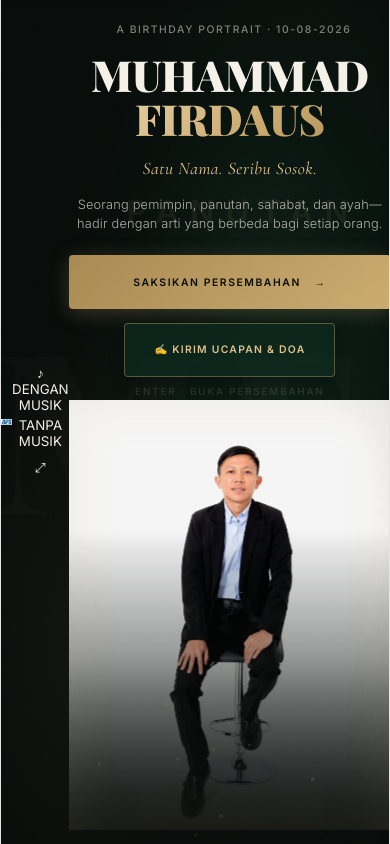
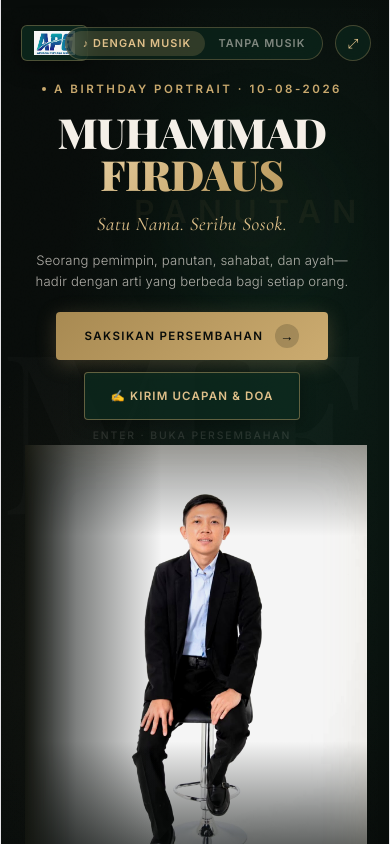
Before and after one commit to fajarramadhani/ultah-pakdaus, a React (Vite) app: page / in a window 390 px wide. Built offline with nearby package versions, Linux system fonts and the light colour scheme; a web font is replaced by a local one.

Commit message:
fix: perfect Pre-show positioning, top bar controls, and responsive typography

```diff
--- a/src/components/chapters/Chapter0Preshow.module.css
+++ b/src/components/chapters/Chapter0Preshow.module.css
@@ -32,7 +32,7 @@
 .bgVignette {
   position: absolute;
   inset: 0;
-  background: radial-gradient(ellipse 130% 130% at 50% 50%, transparent 45%, rgba(8, 12, 10, 0.8) 100%);
+  background: radial-gradient(ellipse 130% 130% at 50% 50%, transparent 45%, rgba(8, 12, 10, 0.85) 100%);
   pointer-events: none;
 }
 
@@ -60,12 +60,12 @@
 .bgMonogram {
   position: absolute;
   top: 50%;
-  right: 6%;
+  right: 4%;
   transform: translateY(-50%);
   font-family: var(--font-serif);
-  font-size: clamp(14rem, 28vw, 32rem);
+  font-size: clamp(14rem, 26vw, 30rem);
   font-weight: 900;
-  color: rgba(255, 255, 255, 0.02);
+  color: rgba(255, 255, 255, 0.018);
   pointer-events: none;
   user-select: none;
   line-height: 1;
@@ -76,18 +76,18 @@
 .ambientWordArea {
   position: absolute;
   top: 22%;
-  right: 8%;
-  z-index: 2;
+  right: 6%;
+  z-index: 1;
   pointer-events: none;
   user-select: none;
 }
 
 .ambientWord {
   font-family: var(--font-sans);
-  font-size: clamp(2rem, 5vw, 4.5rem);
+  font-size: clamp(2rem, 4vw, 3.8rem);
   font-weight: 700;
   letter-spacing: 0.35em;
-  color: rgba(201, 169, 110, 0.08);
+  color: rgba(201, 169, 110, 0.06);
   text-transform: uppercase;
   display: block;
   transition: opacity 0.7s ease, transform 0.7s ease, filter 0.7s ease;
@@ -105,56 +105,103 @@
   filter: blur(8px);
 }
 
-/* ── Top-Right Icon Controls (Audio Soundtrack Toggle + Fullscreen) */
+/* ── Fixed Top-Left APG Badge ────────────────────────────── */
+.topLeftLogo {
+  position: absolute;
+  top: clamp(1.25rem, 3vh, 2rem);
+  left: clamp(1.25rem, 3vw, 2.5rem);
+  z-index: 100;
+  display: flex;
+  align-items: center;
+  gap: 0.75rem;
+  opacity: 0;
+  animation: fadeIn 0.8s ease 0.1s forwards;
+}
+
+.logoBadge {
+  background: rgba(13, 43, 31, 0.8);
+  border: 1px solid rgba(201, 169, 110, 0.35);
+  border-radius: 6px;
+  padding: 5px 12px;
+  display: flex;
+  align-items: center;
+  justify-content: center;
+  backdrop-filter: blur(10px);
+  -webkit-backdrop-filter: blur(10px);
+  box-shadow: 0 4px 20px rgba(0, 0, 0, 0.5);
+}
+
+.apgLogoImg {
+  height: clamp(24px, 3vw, 32px);
+  width: auto;
+  object-fit: contain;
+}
+
+/* ── Fixed Top-Right Sound & Fullscreen Controls ─────────── */
 .topRightControls {
   position: absolute;
-  top: clamp(1.25rem, 3vh, 2.25rem);
-  right: clamp(1.25rem, 3.5vw, 2.5rem);
-  z-index: 50;
+  top: clamp(1.25rem, 3vh, 2rem);
+  right: clamp(1.25rem, 3vw, 2.5rem);
+  z-index: 100;
   display: flex;
   align-items: center;
   gap: 0.75rem;
 }
 
-.iconBtn {
-  position: relative;
-  width: 44px;
-  height: 44px;
+.soundSelector {
+  display: flex;
+  align-items: center;
+  background: rgba(13, 43, 31, 0.6);
+  border: 1px solid rgba(201, 169, 110, 0.3);
+  border-radius: 20px;
+  padding: 3px;
+  backdrop-filter: blur(10px);
+  -webkit-backdrop-filter: blur(10px);
+}
+
+.soundOption {
+  padding: 0.35rem 0.85rem;
+  border-radius: 16px;
+  background: transparent;
+  border: none;
+  color: var(--text-muted);
+  font-family: var(--font-sans);
+  font-size: 0.68rem;
+  font-weight: 600;
+  letter-spacing: 0.1em;
+  cursor: pointer;
+  transition: all 0.2s ease;
+}
+
+.soundOption:hover {
+  color: var(--ivory);
+}
+
+.soundActive {
+  background: rgba(201, 169, 110, 0.2);
+  color: var(--champagne-light);
+  font-weight: 700;
+}
+
+.fsBtn {
+  width: 36px;
+  height: 36px;
   border-radius: 50%;
-  background: rgba(13, 43, 31, 0.4);
-  border: 1px solid rgba(201, 169, 110, 0.25);
-  color: var(--ivory-dim);
+  background: rgba(13, 43, 31, 0.6);
+  border: 1px solid rgba(201, 169, 110, 0.3);
+  color: var(--champagne-light);
   display: flex;
   align-items: center;
   justify-content: center;
   cursor: pointer;
-  backdrop-filter: blur(12px);
-  -webkit-backdrop-filter: blur(12px);
-  transition: background 0.25s, color 0.25s, border-color 0.25s, transform 0.25s;
+  backdrop-filter: blur(10px);
+  transition: all 0.2s ease;
 }
 
-.iconBtn:hover {
-  background: rgba(26, 74, 50, 0.6);
-  color: var(--ivory);
-  border-color: rgba(201, 169, 110, 0.5);
-  transform: translateY(-1px);
-}
-
-.iconBtnActive {
+.fsBtn:hover {
+  background: rgba(26, 74, 50, 0.8);
   border-color: rgba(201, 169, 110, 0.6);
-  color: var(--champagne-light);
-  box-shadow: 0 0 15px rgba(201, 169, 110, 0.2);
-}
-
-.soundDot {
-  position: absolute;
-  top: 8px;
-  right: 8px;
-  width: 6px;
-  height: 6px;
-  border-radius: 50%;
-  background: var(--champagne-light);
-  box-shadow: 0 0 8px var(--champagne);
+  transform: scale(1.05);
 }
 
 /* ── Main Container (Split Layout 16:9) ──────────────────── */
@@ -162,12 +209,20 @@
   position: relative;
   z-index: 10;
   width: 100%;
-  max-width: 1520px;
+  max-width: 1480px;
   height: 100%;
   display: grid;
-  grid-template-columns: 50% 50%;
-  padding: clamp(2rem, 5vh, 4rem) clamp(2rem, 5vw, 5.5rem);
+  grid-template-columns: 52% 48%;
+  padding: clamp(4.5rem, 9vh, 6rem) clamp(1.5rem, 4vw, 4rem) clamp(1.5rem, 3vh, 2.5rem);
   align-items: center;
+}
+
+@media (max-width: 992px) {
+  .container {
+    grid-template-columns: 1fr;
+    padding-top: 5rem;
+    overflow-y: auto;
+  }
 }
 
 /* ── Left Column (Content) ──────────────────────────────── */
@@ -177,60 +232,20 @@
   justify-content: center;
   align-items: center;
   text-align: center;
-  gap: clamp(0.4rem, 1.4vh, 0.9rem);
-  padding-right: clamp(1rem, 2.5vw, 3rem);
-  max-width: 680px;
+  gap: clamp(0.3rem, 1vh, 0.7rem);
+  padding-right: clamp(0.5rem, 2vw, 2.5rem);
+  max-width: 660px;
   margin: 0 auto;
-}
-
-/* ── Top-Left Logo Header ────────────────────────────────── */
-.topLeftLogo {
-  position: absolute;
-  top: clamp(1.25rem, 3vh, 2.25rem);
-  left: clamp(1.25rem, 3.5vw, 2.5rem);
-  z-index: 50;
-  display: flex;
-  align-items: center;
-  gap: 0.75rem;
-  opacity: 0;
-  animation: fadeIn 0.8s ease 0.1s forwards;
-}
-
-.logoBadge {
-  background: rgba(13, 43, 31, 0.7);
-  border: 1px solid rgba(201, 169, 110, 0.3);
-  border-radius: 4px;
-  padding: 4px 10px;
-  display: flex;
-  align-items: center;
-  justify-content: center;
-  backdrop-filter: blur(8px);
-  box-shadow: 0 4px 15px rgba(0, 0, 0, 0.4);
-}
-
-.apgLogoImg {
-  height: clamp(24px, 3.2vw, 32px);
-  width: auto;
-  object-fit: contain;
-}
-
-.identityText {
-  font-family: var(--font-sans);
-  font-size: var(--text-xs);
-  font-weight: 600;
-  letter-spacing: 0.22em;
-  color: var(--champagne);
-  text-transform: uppercase;
 }
 
 /* Eyebrow & Date */
 .eyebrow {
   font-family: var(--font-sans);
-  font-size: var(--text-xs);
-  font-weight: 500;
-  letter-spacing: 0.2em;
+  font-size: 0.72rem;
+  font-weight: 600;
+  letter-spacing: 0.22em;
   text-transform: uppercase;
-  color: var(--text-muted);
+  color: var(--champagne);
   display: flex;
   align-items: center;
   justify-content: center;
@@ -239,18 +254,21 @@
   text-align: center;
   opacity: 0;
   animation: fadeIn 0.8s ease 0.3s forwards;
-  margin-bottom: 0.15rem;
+  margin-bottom: 0.1rem;
 }
 
 .eyebrowDot {
-  color: var(--text-faint);
+  width: 4px;
+  height: 4px;
+  border-radius: 50%;
+  background: var(--champagne);
 }
 
 /* MAIN HEADLINE NAME — TEKS TERBESAR & PALING DOMINAN */
 .nameHeadline {
   width: 100%;
   text-align: center;
-  margin: 0.25rem 0 0.4rem;
+  margin: 0.15rem 0 0.3rem;
   line-height: 1.02;
   letter-spacing: -0.015em;
   opacity: 0;
@@ -260,7 +278,7 @@
 .firstName {
   display: block;
   font-family: var(--font-serif);
-  font-size: clamp(3.5rem, 5.8vw, 6.8rem);
+  font-size: clamp(2.6rem, 4.6vw, 5.2rem);
   font-weight: 800;
   color: var(--ivory);
   text-align: center;
@@ -269,7 +287,7 @@
 .lastName {
   display: block;
   font-family: var(--font-serif);
-  font-size: clamp(3.5rem, 5.8vw, 6.8rem);
+  font-size: clamp(2.6rem, 4.6vw, 5.2rem);
   font-weight: 800;
   background: linear-gradient(135deg, #F0DBB3 0%, #C9A96E 60%, #A88A52 100%);
   -webkit-background-clip: text;
@@ -281,14 +299,14 @@
 /* Supporting Theme Statement */
 .themeStatement {
   font-family: var(--font-accent);
-  font-size: clamp(1.3rem, 2.4vw, 2rem);
+  font-size: clamp(1.2rem, 2vw, 1.75rem);
   font-style: italic;
   font-weight: 400;
   color: var(--champagne-light);
   letter-spacing: 0.03em;
   text-align: center;
   width: 100%;
-  margin-bottom: 0.2rem;
+  margin-bottom: 0.15rem;
   opacity: 0;
   animation: fadeIn 0.8s ease 0.7s forwards;
 }
@@ -296,20 +314,20 @@
 /* Editorial Description */
 .description {
   font-family: var(--font-sans);
-  font-size: clamp(0.85rem, 1.25vw, 1.025rem);
+  font-size: clamp(0.82rem, 1.15vw, 0.95rem);
   font-weight: 300;
   color: var(--ivory-dim);
-  line-height: 1.65;
-  max-width: 490px;
+  line-height: 1.6;
+  max-width: 480px;
   text-align: center;
   margin-left: auto;
   margin-right: auto;
-  margin-bottom: 0.3rem;
+  margin-bottom: 0.2rem;
   opacity: 0;
   animation: fadeIn 0.8s ease 0.9s forwards;
 }
 
-/* Primary CTA Button Group (Fully Rata Tengah) */
+/* Primary & Secondary CTA Button Group */
 .ctaGroup {
   display: flex;
   flex-direction: column;
@@ -317,10 +335,19 @@
   justify-content: center;
   width: 100%;
   text-align: center;
-  gap: 0.45rem;
-  margin-top: 0.6rem;
+  gap: 0.5rem;
+  margin-top: 0.5rem;
   opacity: 0;
   animation: fadeIn 0.8s ease 1.1s forwards;
+}
+
+.btnRow {
+  display: flex;
+  align-items: center;
+  justify-content: center;
+  flex-wrap: wrap;
+  gap: 0.75rem;
+  width: 100%;
 }
 
 .btnPrimary {
@@ -328,16 +355,16 @@
   display: inline-flex;
   align-items: center;
   justify-content: center;
-  gap: 0.85rem;
-  padding: 0.85rem 2.2rem;
-  min-height: 54px;
+  gap: 0.75rem;
+  padding: 0.75rem 1.8rem;
+  min-height: 48px;
   background: linear-gradient(135deg, #A88A52 0%, #C9A96E 50%, #DFC08A 100%);
   background-size: 200% auto;
   color: var(--obsidian);
   font-family: var(--font-sans);
-  font-size: var(--text-xs);
+  font-size: 0.72rem;
   font-weight: 700;
-  letter-spacing: 0.15em;
+  letter-spacing: 0.12em;
   text-transform: uppercase;
   border: none;
   border-radius: 4px;
@@ -353,39 +380,32 @@
   background-position: right center;
 }
 
-.btnPrimary:active {
-  transform: scale(0.98);
-}
-
-.btnPrimary:focus-visible {
-  outline: 2px solid var(--champagne-light);
-  outline-offset: 3px;
-}
-
-.btnRow {
+.arrowCircle {
+  width: 24px;
+  height: 24px;
+  border-radius: 50%;
+  background: rgba(8, 12, 10, 0.18);
   display: flex;
   align-items: center;
   justify-content: center;
-  flex-wrap: wrap;
-  gap: 0.85rem;
-  width: 100%;
+  font-size: 0.85rem;
 }
 
 .btnSecondary {
   display: inline-flex;
   align-items: center;
   justify-content: center;
-  gap: 0.6rem;
-  padding: 0.85rem 1.8rem;
-  min-height: 54px;
-  background: rgba(13, 43, 31, 0.7);
-  border: 1px solid rgba(201, 169, 110, 0.4);
+  gap: 0.5rem;
+  padding: 0.75rem 1.6rem;
+  min-height: 48px;
+  background: rgba(13, 43, 31, 0.75);
+  border: 1px solid rgba(201, 169, 110, 0.45);
   border-radius: 4px;
   color: var(--champagne-light);
   font-family: var(--font-sans);
-  font-size: var(--text-xs);
+  font-size: 0.72rem;
   font-weight: 700;
-  letter-spacing: 0.12em;
+  letter-spacing: 0.1em;
   text-transform: uppercase;
   cursor: pointer;
   backdrop-filter: blur(8px);
@@ -395,16 +415,16 @@
 }
 
 .btnSecondary:hover {
-  background: rgba(26, 74, 50, 0.9);
-  border-color: rgba(201, 169, 110, 0.75);
+  background: rgba(26, 74, 50, 0.95);
+  border-color: rgba(201, 169, 110, 0.8);
   color: #fff;
   transform: translateY(-2px);
-  box-shadow: 0 6px 20px rgba(201, 169, 110, 0.3);
+  box-shadow: 0 6px 20px rgba(201, 169, 110, 0.35);
 }
 
 .enterHint {
   font-family: var(--font-sans);
-  font-size: 0.68rem;
+  font-size: 0.65rem;
   font-weight: 500;
   letter-spacing: 0.18em;
   text-transform: uppercase;
@@ -596,7 +616,7 @@
   position: relative;
   width: 100%;
   height: 100%;
-  max-height: calc(100dvh - clamp(2rem, 5vw, 5rem));
+  max-height: calc(100dvh - clamp(4rem, 8vh, 6rem));
   overflow: hidden;
   display: flex;
   align-items: center;
@@ -616,7 +636,7 @@
   position: absolute;
   inset: 0;
   background:
-    linear-gradient(to right, rgba(8, 12, 10, 1) 0%, rgba(8, 12, 10, 0.5) 20%, transparent 45%),
+    linear-gradient(to right, rgba(8, 12, 10, 1) 0%, rgba(8, 12, 10, 0.5) 15%, transparent 40%),
     linear-gradient(to bottom, transparent 65%, rgba(8, 12, 10, 0.95) 100%),
     linear-gradient(to top, transparent 80%, rgba(8, 12, 10, 0.4) 100%);
   pointer-events: none;
@@ -639,138 +659,3 @@
   from { opacity: 0; filter: blur(20px); transform: scale(1.03); }
   to   { opacity: 1; filter: blur(0); transform: scale(1); }
 }
-
-@keyframes slowZoom {
-  from { transform: scale(1); }
-  to   { transform: scale(1.04); }
-}
-
-/* ── Responsive Breakpoints ──────────────────────────────── */
-
-/* Laptop 1366x768 / 1536x864 */
-@media (max-height: 800px) and (min-width: 1024px) {
-  .leftCol {
-    gap: 0.5rem;
-  }
-  .firstName, .lastName {
-    font-size: clamp(3.2rem, 5.5vw, 5.2rem);
-  }
-  .themeStatement {
-    font-size: clamp(1.2rem, 2.2vw, 1.7rem);
-  }
-  .description {
-    font-size: 0.875rem;
-  }
-  .btnPrimary {
-    min-height: 48px;
-    padding: 0.75rem 1.8rem;
-  }
-}
-
-/* Tablet Portrait (768px - 1023px) */
-@media (max-width: 1023px) {
-  .container {
-    grid-template-columns: 1fr;
-    grid-template-rows: 42dvh 1fr;
-    padding: 1.5rem;
-    overflow-y: auto;
-  }
-
-  .rightCol {
-    grid-row: 1;
-    height: 100%;
-  }
-
-  .portraitWrapper {
-    max-height: 100%;
-  }
-
-  .portraitMask {
-    background:
-      linear-gradient(to bottom, transparent 30%, rgba(8, 12, 10, 0.95) 100%),
-      linear-gradient(to top, rgba(8, 12, 10, 0.5) 0%, transparent 40%);
-  }
-
-  .leftCol {
-    grid-row: 2;
-    padding-right: 0;
-    padding-top: 1rem;
-    max-width: 100%;
-    gap: 0.8rem;
-  }
-
-  .firstName, .lastName {
-    font-size: clamp(3rem, 8vw, 4.5rem);
-  }
-}
-
-/* Mobile Devices (360px - 430px) */
-@media (max-width: 600px) {
-  .container {
-    grid-template-columns: 1fr;
-    grid-template-rows: 42dvh 1fr;
-    padding: 1rem;
-    gap: 0.5rem;
-  }
-
-  .rightCol {
-    grid-row: 1;
-  }
-
-  .leftCol {
-    grid-row: 2;
-    padding-top: 0.5rem;
-    gap: 0.5rem;
-  }
-
-  .apgLogoImg {
-    height: 24px;
-  }
-
-  .identityText {
-    font-size: 0.65rem;
-    letter-spacing: 0.15em;
-  }
-
-  .eyebrow {
-    font-size: 0.65rem;
-    letter-spacing: 0.15em;
-  }
-
-  .firstName, .lastName {
-    font-size: clamp(2.6rem, 11vw, 3.8rem);
-  }
-
-  .themeStatement {
-    font-size: 1.1rem;
-  }
-
-  .description {
-    font-size: 0.8rem;
-    line-height: 1.5;
-  }
-
-  .ctaGroup {
-    width: 100%;
-  }
-
-  .btnPrimary {
-    width: 100%;
-    justify-content: center;
-  }
-
-  .enterHint {
-    font-size: 0.62rem;
-  }
-}
-
-/* Reduced Motion */
-@media (prefers-reduced-motion: reduce) {
-  .preshow, .leftCol > *, .rightCol, .portraitImg, .portraitGlow {
-    animation: none !important;
-    transition: none !important;
-    opacity: 1 !important;
-    filter: none !important;
-    transform: none !important;
-  }
-}
--- a/src/components/chapters/Chapter0Preshow.tsx
+++ b/src/components/chapters/Chapter0Preshow.tsx
@@ -156,7 +156,7 @@ export default function Chapter0Preshow({
       <div className={styles.ambientWordArea} aria-hidden="true">
         <span
           className={`${styles.ambientWord} ${
-            wordVisible ? styles.ambientWordVisible : ''
+            wordVisible ? styles.ambientWordIn : styles.ambientWordOut
           }`}
         >
           {ambientWords[wordIndex]}
@@ -173,17 +173,19 @@ export default function Chapter0Preshow({
         </div>
       )}
 
-      {/* TOP APG BADGE — Top Left Corner */}
-      <div className={styles.apgTopBadge}>
-        <img
-          src="/assets/apg-logo.jpg"
-          alt="APG Logo"
-          className={styles.apgLogoImg}
-        />
+      {/* TOP APG BADGE — Fixed Top-Left Corner */}
+      <div className={styles.topLeftLogo}>
+        <div className={styles.logoBadge}>
+          <img
+            src="/assets/apg-logo.jpg"
+            alt="APG Logo"
+            className={styles.apgLogoImg}
+          />
+        </div>
       </div>
 
-      {/* Sound & Fullscreen Controls — Top Right Corner */}
-      <div className={styles.topControls}>
+      {/* Sound & Fullscreen Controls — Fixed Top-Right Corner */}
+      <div className={styles.topRightControls}>
         <div className={styles.soundSelector}>
           <button
             type="button"
@@ -222,7 +224,7 @@ export default function Chapter0Preshow({
       </div>
 
       {/* Main Content Layout Container */}
-      <div className={styles.contentContainer}>
+      <div className={styles.container}>
         {/* Left Column — Editorial Typography & CTA */}
         <div className={styles.leftCol}>
           {/* Eyebrow Label */}
```
